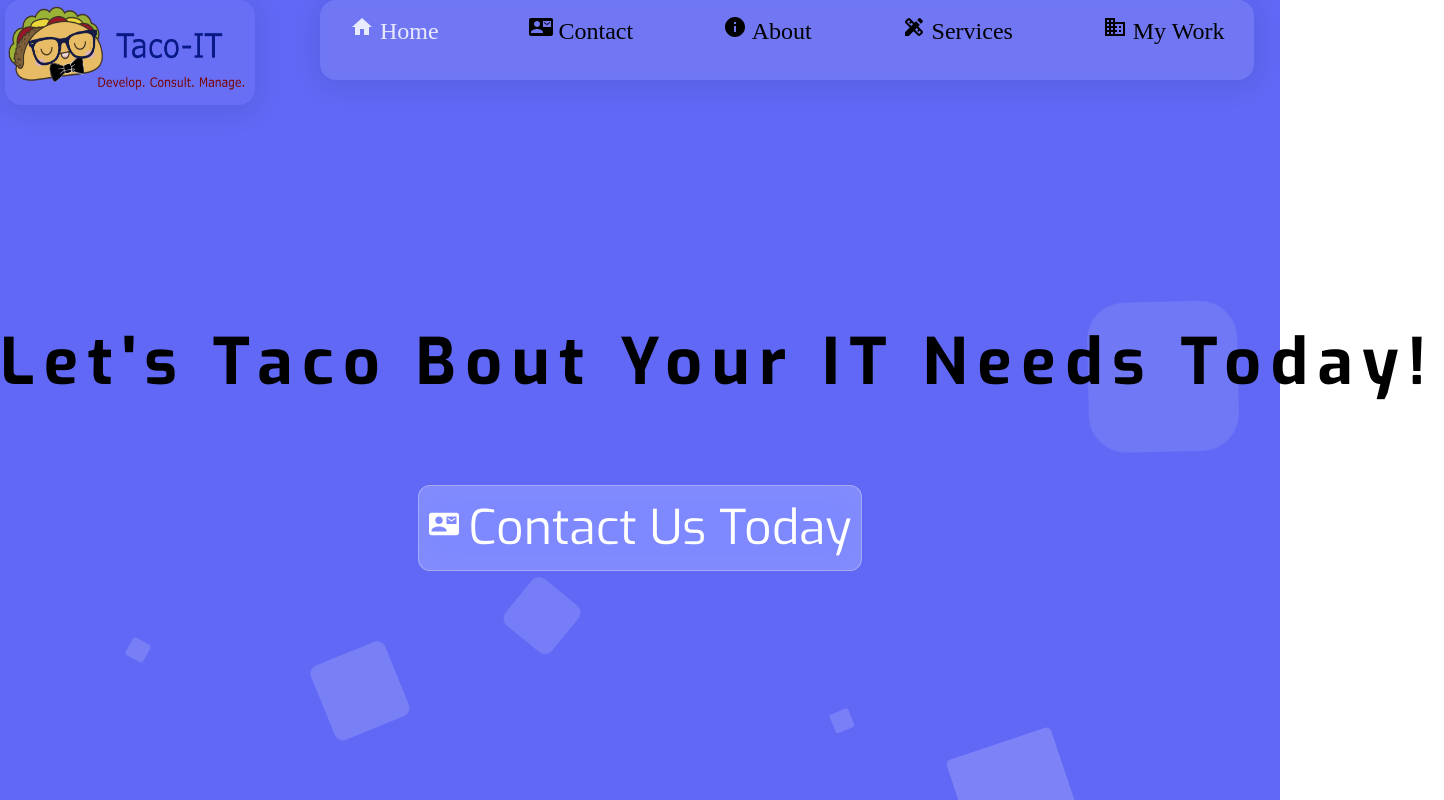
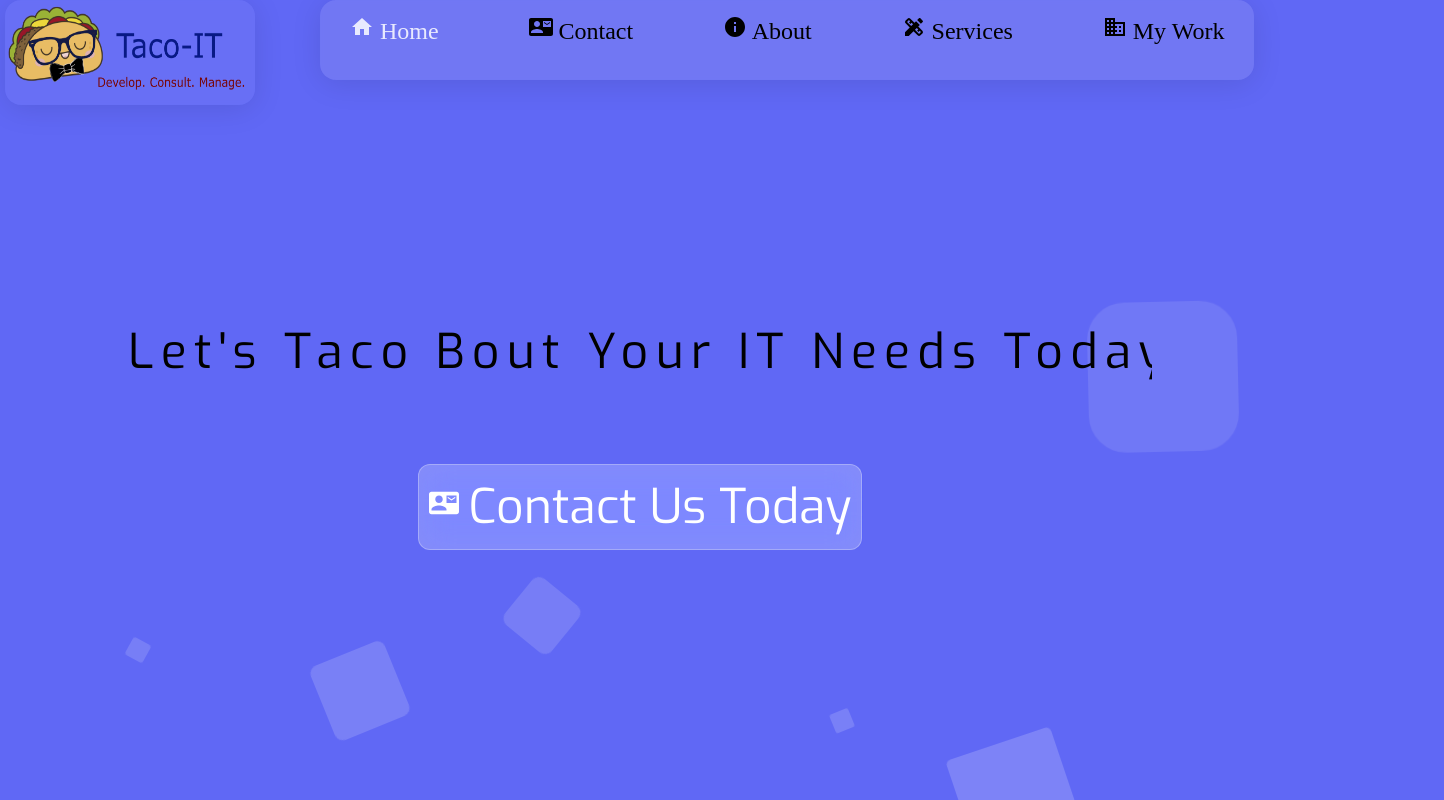
Before and after one commit to cbenjamin2009/Taco-IT_Website, a React (Create React App) app: page / in a window 1280 px wide. Shown: the whole page, 1444 px wide, since content can reach past the window. Built offline with nearby package versions, Linux system fonts and the light colour scheme; a web font is replaced by a local one.

Commit message:
bug fixes

```diff
--- a/src/App.css
+++ b/src/App.css
@@ -35,12 +35,12 @@
 
 }
 
-.area{
+/* .area{
   height: 100vh;
   width: 100vw;
   position: absolute;
   z-index: -1;
-}
+} */
 
 
 body {
@@ -48,6 +48,7 @@ body {
   left: 0;
   height: 100vh;
   width: 100vw;
+  background-color: #6068f5;
 }
 
 
@@ -73,11 +74,7 @@ body {
   font-size: var(--fs-h3);
 }
 
-.navbar__item{
-  display: flex;
-  align-items: center;
-  flex-direction: column;
-}
+
 
 
 .navbar a{
@@ -143,20 +140,20 @@ body {
 /* Title Values */
 .titleText {
   color: #000;
-  font-size: 4em;
-  width: fit-content;
+  font-size: 300%;
+  width: 80vw;
   text-align: center;
   margin-top: 30vh;
-  overflow: hidden; /* Ensures the content is not revealed until the animation */
-  border-right: .15em solid black; /* The typwriter cursor */
+  word-wrap: break-word;
+  overflow:hidden;
+  /* overflow: hidden; Ensures the content is not revealed until the animation */
   white-space: nowrap; /* Keeps the content on a single line */
   /* margin: 0 auto; Gives that scrolling effect as the typing happens */
   margin-left: auto;
   margin-right: auto;
   letter-spacing: .15em; /* Adjust as needed */
   animation:
-    typing 3.5s steps(40, end),
-    blink-caret .75s step-end infinite;
+    typing 3.5s steps(35, end)
 }
 
 /* The typing effect */
@@ -166,10 +163,7 @@ body {
 }
 
 /* The typewriter cursor effect */
-@keyframes blink-caret {
-  from, to { border-color: transparent }
-  50% { border-color: black; }
-}
+
 /* Section Styling (Multiple Pages) */
 section {
   min-width: auto;
@@ -377,19 +371,13 @@ section {
 /* Media Small Devices */
 
 @media (max-width: 960px) {
-  .section__title .section__subtitle .section__subtitle--about{
+  .section__title .section__subtitle .section__subtitle--about .calltoaction__link .calltoaction{
     font-size: 50%;
   }
 
-  .calltoaction__link{
-    font-size: 50%;
+  .area {
+    height: 100vh;
   }
-
-  .calltoaction__icon{
-    height: 20px;
-    width: 20px;
-  }
-
 
   .services__body {
     display: flex;
@@ -402,16 +390,24 @@ section {
 
 
   .titleText {
-    font-size: 16px;
+    width: 100%;
+    font-size: 18px;
+    word-wrap: break-word;
+    word-break: normal;
   }
 
   p {
     font-size: 1em;
   }
 
+.project-item {
+  margin-left: auto;
+  margin-right: auto;
+}
 
 
   .navbar {
+    position: relative;
     margin-left: 25%;
     margin-right: 2%;
     display: flex;
@@ -427,13 +423,10 @@ section {
 
 
   .logo img {
+    position: relative;
     width: 150px;
     height: 50px;
 
-  }
-
-  .more-container span {
-    font-size: 50%;
   }
 
   .flex-container{
@@ -446,4 +439,56 @@ section {
     width: 100%;
   }
 
+  .contactForm{
+    display: flex;
+    flex-direction: column;
+    width: 100vw;
+    margin-left: auto;
+    margin-right: auto;
+    margin-top: 2vh;
+    color: var(--clr-white);
+    text-align: center;
+
   }
+
+  .contact-flex{
+    display: flex;
+    flex-direction: row;
+    flex-wrap: nowrap;
+
+  }
+
+  .contact-flex label {
+    flex-basis: 20%;
+    margin: 10px;
+    font-size: var(--fs-h3);
+  }
+
+  .contact-flex input {
+    margin: 10px;
+    width: 100%;
+    border-radius: 1em;
+    border: none;
+  }
+
+  .contact-flex input:focus{
+    border: 1px rgba(63, 63, 245, 0.842);
+  }
+
+  .contact-flex textarea {
+    width: 100%;
+    padding: 10px;
+    margin: 10px;
+    height: 15vh;
+    border-radius: 1em;
+    border: none;
+    resize: none;
+  }
+
+  .service {
+    width: 60vw;
+    line-height: 2;
+    margin: 20px;
+  }
+
+  }
--- a/src/Components/Home.js
+++ b/src/Components/Home.js
@@ -6,7 +6,7 @@ function Home() {
 
     return (
         <div className="homePage">
-            <h1 className="titleText">Let's Taco Bout Your IT Needs Today!</h1>
+            <div className="titleText">Let's Taco Bout Your IT Needs Today!</div>
             <div className="calltoaction">
                 <Link className="calltoaction__link" to={'/Contact'}><ContactMailIcon id="ContactIcon" className="calltoaction__icon" style={{width: '40px', height: '40px', paddingRight: '10px'}}/>Contact Us Today</Link>
             </div>
--- a/src/Components/HomePage.js
+++ b/src/Components/HomePage.js
@@ -8,7 +8,7 @@ function HomePage() {
         <div className="App">
             <WallPaper />
             <div className="top-nav">
-            <Logo/>
+            <Logo />
             <Nav />
             </div>
 
--- a/src/Components/WallPaper.css
+++ b/src/Components/WallPaper.css
@@ -13,11 +13,12 @@ body{
 
 .area{
     background: #6068f5;
-    background: -webkit-linear-gradient(to left, #6068f5, #FFFFFF);
-    width: 100%;
-    height:100%;
-
-
+    background: -webkit-linear-gradient(to left, #6068f5, #000557);
+    width: 100vw;
+    height: 100vh;
+    position: absolute;
+    background-size: cover;
+   z-index: -1;
 }
 
 .circles{
```
